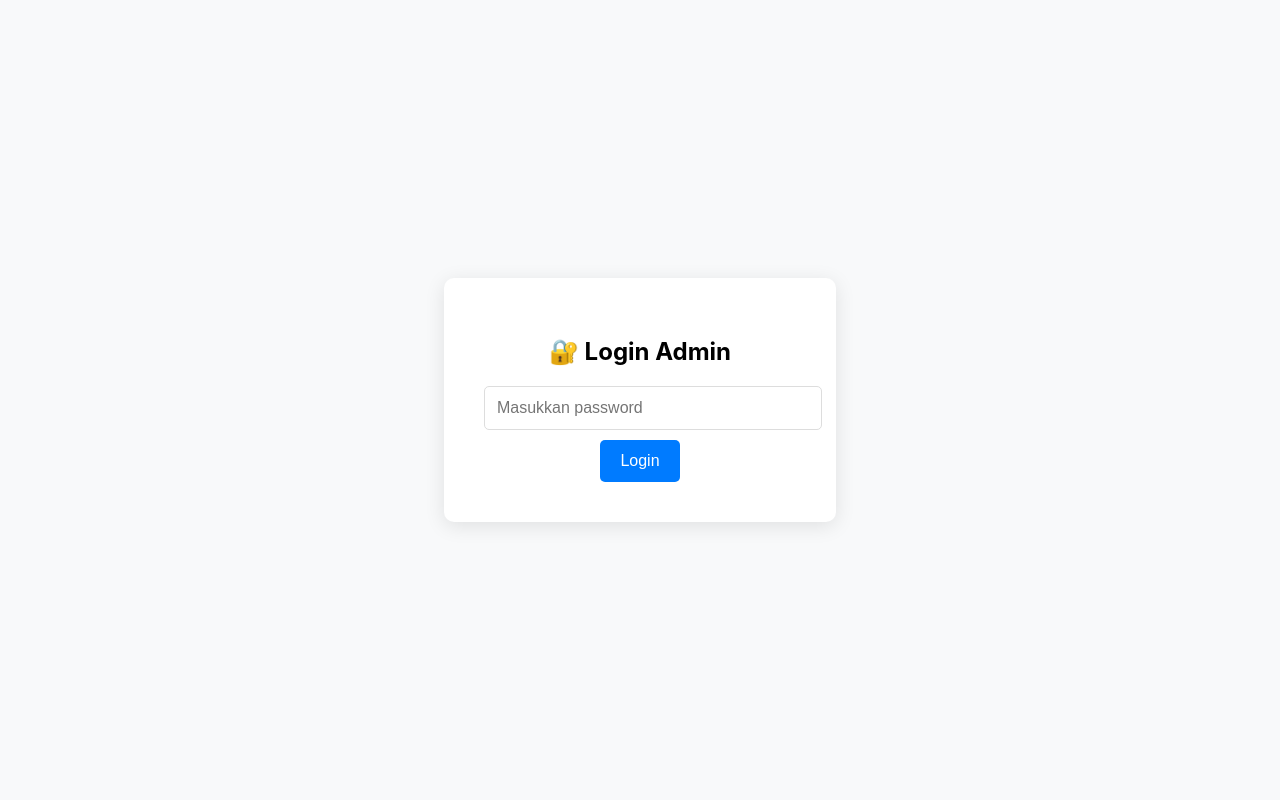
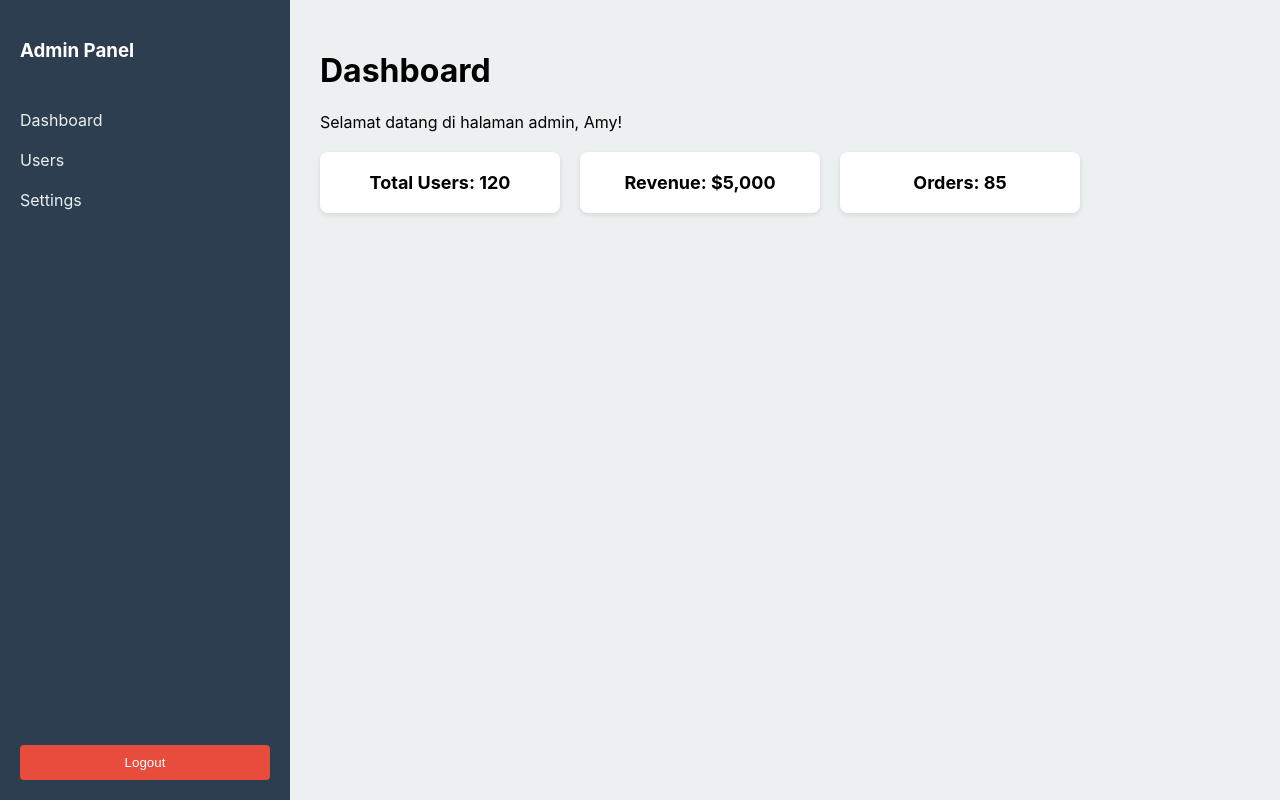
Before and after one commit to shin-meiri/main, a React (Create React App) app: page /admin in a window 1280 px wide. Built offline with nearby package versions, Linux system fonts and the light colour scheme.

Commit message:
Update AdminPanel.jsx

```diff
--- a/src/AdminPanel.jsx
+++ b/src/AdminPanel.jsx
@@ -1,303 +1,102 @@
-// src/AdminPanel.jsx
-import React, { useState, useEffect } from 'react';
+// src/pages/Admin.jsx
+import React from 'react';
+import { useNavigate } from 'react-router-dom';
 
-const API_URL = 'https://bos.free.nf/api/crud.php';
-
-export default function AdminPanel() {
-  const [token, setToken] = useState(localStorage.getItem('admin_token'));
-  const [activePage, setActivePage] = useState('dashboard');
-  const [pages, setPages] = useState([]);
-  const [menu, setMenu] = useState([]);
-  const [settings, setSettings] = useState({});
-  const [loginForm, setLoginForm] = useState({ password: '' });
-  const [editPage, setEditPage] = useState(null);
-  const [addMenuForm, setAddMenuForm] = useState({ label: '', slug: '' });
-
-  const handleLogin = (e) => {
-    e.preventDefault();
-    // 🔑 GANTI PASSWORD DI SINI!
-    if (loginForm.password === 'amymeiri') {
-      localStorage.setItem('admin_token', 'logged_in');
-      setToken('logged_in');
-    } else {
-      alert('Password salah!');
-    }
-  };
+const Admin = () => {
+  const navigate = useNavigate();
 
   const handleLogout = () => {
-    localStorage.removeItem('admin_token');
-    setToken(null);
+    localStorage.removeItem('isLoggedIn');
+    navigate('/');
   };
-
-  const fetchData = async () => {
-    try {
-      const res = await fetch(API_URL, {
-        method: 'POST',
-        headers: { 'Content-Type': 'application/json' },
-        body: JSON.stringify({ action: 'getAdminData' })
-      });
-      const data = await res.json();
-      if (data.success) {
-        setPages(data.pages);
-        setMenu(data.menu);
-        setSettings(data.settings);
-      }
-    } catch (err) {
-      alert('Gagal ambil data: ' + err.message);
-    }
-  };
-
-  useEffect(() => {
-    if (token) fetchData();
-  }, [token]);
-
-  const savePage = async () => {
-    const res = await fetch(API_URL, {
-      method: 'POST',
-      headers: { 'Content-Type': 'application/json' },
-      body: JSON.stringify({ ...editPage, action: 'savePage' })
-    });
-    const result = await res.json();
-    if (result.success) {
-      alert('✅ Halaman disimpan!');
-      setEditPage(null);
-      fetchData();
-    }
-  };
-
-  const addNewMenu = async () => {
-    const res = await fetch(API_URL, {
-      method: 'POST',
-      headers: { 'Content-Type': 'application/json' },
-      body: JSON.stringify({ ...addMenuForm, action: 'addMenu' })
-    });
-    const result = await res.json();
-    if (result.success) {
-      alert('✅ Menu ditambahkan!');
-      setAddMenuForm({ label: '', slug: '' });
-      fetchData();
-    }
-  };
-
-  const deleteMenu = async (id) => {
-    if (!window.confirm('Yakin hapus menu ini?')) return;
-    const res = await fetch(API_URL, {
-      method: 'POST',
-      headers: { 'Content-Type': 'application/json' },
-      body: JSON.stringify({ id, action: 'deleteMenu' })
-    });
-    const result = await res.json();
-    if (result.success) {
-      fetchData();
-    }
-  };
-
-  const saveSettings = async () => {
-    const res = await fetch(API_URL, {
-      method: 'POST',
-      headers: { 'Content-Type': 'application/json' },
-      body: JSON.stringify({ ...settings, action: 'saveSettings' })
-    });
-    const result = await res.json();
-    if (result.success) {
-      alert('✅ Pengaturan disimpan!');
-    }
-  };
-
-  if (!token) {
-    return (
-      <div style={styles.loginContainer}>
-        <div style={styles.loginBox}>
-          <h2>🔐 Login Admin</h2>
-          <form onSubmit={handleLogin} style={styles.form}>
-            <input
-              type="password"
-              placeholder="Masukkan password"
-              value={loginForm.password}
-              onChange={(e) => setLoginForm({ ...loginForm, password: e.target.value })}
-              style={styles.input}
-              required
-            />
-            <button type="submit" style={styles.button}>Login</button>
-          </form>
-        </div>
-      </div>
-    );
-  }
 
   return (
     <div style={styles.container}>
-      <div style={styles.sidebar}>
-        <h3>🛠️ Admin Panel</h3>
-        <nav>
-          {[
-            ['dashboard', '📊 Dashboard'],
-            ['pages', '📄 Kelola Halaman'],
-            ['menu', '🔗 Kelola Menu'],
-            ['settings', '⚙️ Pengaturan'],
-          ].map(([key, label]) => (
-            <div
-              key={key}
-              onClick={() => setActivePage(key)}
-              style={activePage === key ? styles.sidebarItemActive : styles.sidebarItem}
-            >
-              {label}
-            </div>
-          ))}
-        </nav>
-        <button onClick={handleLogout} style={styles.logoutButton}>🔴 Logout</button>
-      </div>
+      {/* Sidebar */}
+      <aside style={styles.sidebar}>
+        <h3>Admin Panel</h3>
+        <ul style={styles.navList}>
+          <li><a href="/admin" style={styles.navLink}>Dashboard</a></li>
+          <li><a href="/admin/users" style={styles.navLink}>Users</a></li>
+          <li><a href="/admin/settings" style={styles.navLink}>Settings</a></li>
+        </ul>
+        <button onClick={handleLogout} style={styles.logoutButton}>
+          Logout
+        </button>
+      </aside>
 
-      <div style={styles.content}>
-        {activePage === 'dashboard' && (
-          <div>
-            <h2>🏠 Dashboard</h2>
-            <p>Selamat datang di panel admin.</p>
-            <div style={styles.stats}>
-              <div style={styles.statCard}>📄 {pages.length} Halaman</div>
-              <div style={styles.statCard}>🔗 {menu.length} Menu</div>
-            </div>
-          </div>
-        )}
-
-        {activePage === 'pages' && (
-          <div>
-            <h2>📄 Kelola Halaman</h2>
-            <table style={styles.table}>
-              <tr>
-                <th>Slug</th>
-                <th>Judul</th>
-                <th>Aksi</th>
-              </tr>
-              {pages.map(p => (
-                <tr key={p.slug}>
-                  <td>{p.slug}</td>
-                  <td>{p.title}</td>
-                  <td>
-                    <button onClick={() => setEditPage({ ...p })} style={styles.button}>Edit</button>
-                  </td>
-                </tr>
-              ))}
-            </table>
-
-            {editPage && (
-              <div style={styles.modal}>
-                <h3>Edit: {editPage.title}</h3>
-                <input
-                  type="text"
-                  placeholder="Judul"
-                  value={editPage.title}
-                  onChange={e => setEditPage({ ...editPage, title: e.target.value })}
-                  style={styles.input}
-                />
-                <textarea
-                  placeholder="Konten (HTML boleh)"
-                  value={editPage.content}
-                  onChange={e => setEditPage({ ...editPage, content: e.target.value })}
-                  rows="8"
-                  style={{ ...styles.input, height: '200px' }}
-                />
-                <div style={styles.modalButtons}>
-                  <button onClick={() => setEditPage(null)} style={styles.cancelButton}>Batal</button>
-                  <button onClick={savePage} style={styles.button}>Simpan</button>
-                </div>
-              </div>
-            )}
-          </div>
-        )}
-
-        {activePage === 'menu' && (
-          <div>
-            <h2>🔗 Kelola Menu</h2>
-            <table style={styles.table}>
-              <tr>
-                <th>ID</th>
-                <th>Label</th>
-                <th>Slug</th>
-                <th>Aksi</th>
-              </tr>
-              {menu.map(item => (
-                <tr key={item.id}>
-                  <td>{item.id}</td>
-                  <td>{item.label}</td>
-                  <td>{item.slug}</td>
-                  <td>
-                    <button onClick={() => deleteMenu(item.id)} style={{ ...styles.button, backgroundColor: '#dc3545' }}>
-                      Hapus
-                    </button>
-                  </td>
-                </tr>
-              ))}
-            </table>
-
-            <h3>➕ Tambah Menu Baru</h3>
-            <input
-              type="text"
-              placeholder="Label"
-              value={addMenuForm.label}
-              onChange={e => setAddMenuForm({ ...addMenuForm, label: e.target.value })}
-              style={styles.input}
-            />
-            <input
-              type="text"
-              placeholder="Slug (contoh: blog)"
-              value={addMenuForm.slug}
-              onChange={e => setAddMenuForm({ ...addMenuForm, slug: e.target.value })}
-              style={styles.input}
-            />
-            <button onClick={addNewMenu} style={styles.button}>Tambah Menu</button>
-          </div>
-        )}
-
-        {activePage === 'settings' && (
-          <div>
-            <h2>⚙️ Pengaturan Situs</h2>
-            <input
-              type="text"
-              placeholder="Nama Situs"
-              value={settings.site_name || ''}
-              onChange={e => setSettings({ ...settings, site_name: e.target.value })}
-              style={styles.input}
-            />
-            <input
-              type="text"
-              placeholder="Deskripsi"
-              value={settings.site_description || ''}
-              onChange={e => setSettings({ ...settings, site_description: e.target.value })}
-              style={styles.input}
-            />
-            <input
-              type="text"
-              placeholder="Footer"
-              value={settings.footer_text || ''}
-              onChange={e => setSettings({ ...settings, footer_text: e.target.value })}
-              style={styles.input}
-            />
-            <button onClick={saveSettings} style={styles.button}>Simpan Pengaturan</button>
-          </div>
-        )}
-      </div>
+      {/* Main Content */}
+      <main style={styles.main}>
+        <h1>Dashboard</h1>
+        <p>Selamat datang di halaman admin, Amy!</p>
+        <div style={styles.cardContainer}>
+          <div style={styles.card}>Total Users: 120</div>
+          <div style={styles.card}>Revenue: $5,000</div>
+          <div style={styles.card}>Orders: 85</div>
+        </div>
+      </main>
     </div>
   );
-}
+};
 
-// === STYLES ===
 const styles = {
-  container: { display: 'flex', minHeight: '100vh', fontFamily: 'Arial' },
-  sidebar: { width: '250px', backgroundColor: '#2c3e50', color: 'white', padding: '20px', display: 'flex', flexDirection: 'column' },
-  sidebarItem: { padding: '12px 15px', cursor: 'pointer', borderRadius: '5px', marginBottom: '8px' },
-  sidebarItemActive: { padding: '12px 15px', cursor: 'pointer', borderRadius: '5px', marginBottom: '8px', backgroundColor: '#3498db', fontWeight: 'bold' },
-  logoutButton: { marginTop: 'auto', padding: '12px', backgroundColor: '#e74c3c', color: 'white', border: 'none', borderRadius: '5px', cursor: 'pointer' },
-  content: { flex: 1, padding: '30px', backgroundColor: '#f8f9fa' },
-  loginContainer: { display: 'flex', justifyContent: 'center', alignItems: 'center', height: '100vh', backgroundColor: '#f8f9fa' },
-  loginBox: { padding: '40px', backgroundColor: 'white', borderRadius: '10px', boxShadow: '0 4px 20px rgba(0,0,0,0.1)', textAlign: 'center' },
-  form: { marginTop: '20px' },
-  input: { padding: '12px', width: '100%', border: '1px solid #ddd', borderRadius: '5px', marginBottom: '10px', fontSize: '16px' },
-  button: { padding: '12px 20px', backgroundColor: '#007BFF', color: 'white', border: 'none', borderRadius: '5px', cursor: 'pointer', fontSize: '16px' },
-  cancelButton: { padding: '12px 20px', backgroundColor: '#6c757d', color: 'white', border: 'none', borderRadius: '5px', cursor: 'pointer', marginRight: '10px' },
-  table: { width: '100%', borderCollapse: 'collapse', marginBottom: '30px' },
-  modal: { marginTop: '30px', padding: '20px', backgroundColor: 'white', borderRadius: '10px', boxShadow: '0 4px 20px rgba(0,0,0,0.1)' },
-  modalButtons: { marginTop: '20px', textAlign: 'right' },
-  stats: { display: 'flex', gap: '20px', margin: '20px 0' },
-  statCard: { padding: '15px', backgroundColor: 'white', borderRadius: '8px', boxShadow: '0 2px 10px rgba(0,0,0,0.1)', flex: 1, textAlign: 'center', fontWeight: 'bold' },
+  container: {
+    display: 'flex',
+    minHeight: '100vh',
+  },
+  sidebar: {
+    width: '250px',
+    backgroundColor: '#2c3e50',
+    color: 'white',
+    padding: '20px',
+    display: 'flex',
+    flexDirection: 'column',
+  },
+  navList: {
+    listStyle: 'none',
+    padding: 0,
+    margin: '20px 0',
+    flex: 1,
+  },
+  navLink: {
+    display: 'block',
+    color: '#ecf0f1',
+    textDecoration: 'none',
+    padding: '10px 0',
+    fontSize: '16px',
+  },
+  navLinkHover: {
+    color: '#3498db',
+  },
+  logoutButton: {
+    marginTop: 'auto',
+    padding: '10px',
+    backgroundColor: '#e74c3c',
+    color: 'white',
+    border: 'none',
+    borderRadius: '4px',
+    cursor: 'pointer',
+  },
+  main: {
+    flex: 1,
+    padding: '30px',
+    backgroundColor: '#ecf0f1',
+  },
+  cardContainer: {
+    display: 'flex',
+    gap: '20px',
+    marginTop: '20px',
+  },
+  card: {
+    backgroundColor: 'white',
+    padding: '20px',
+    borderRadius: '8px',
+    boxShadow: '0 2px 5px rgba(0,0,0,0.1)',
+    width: '200px',
+    textAlign: 'center',
+    fontSize: '18px',
+    fontWeight: 'bold',
+  },
 };
+
+export default Admin;
```
